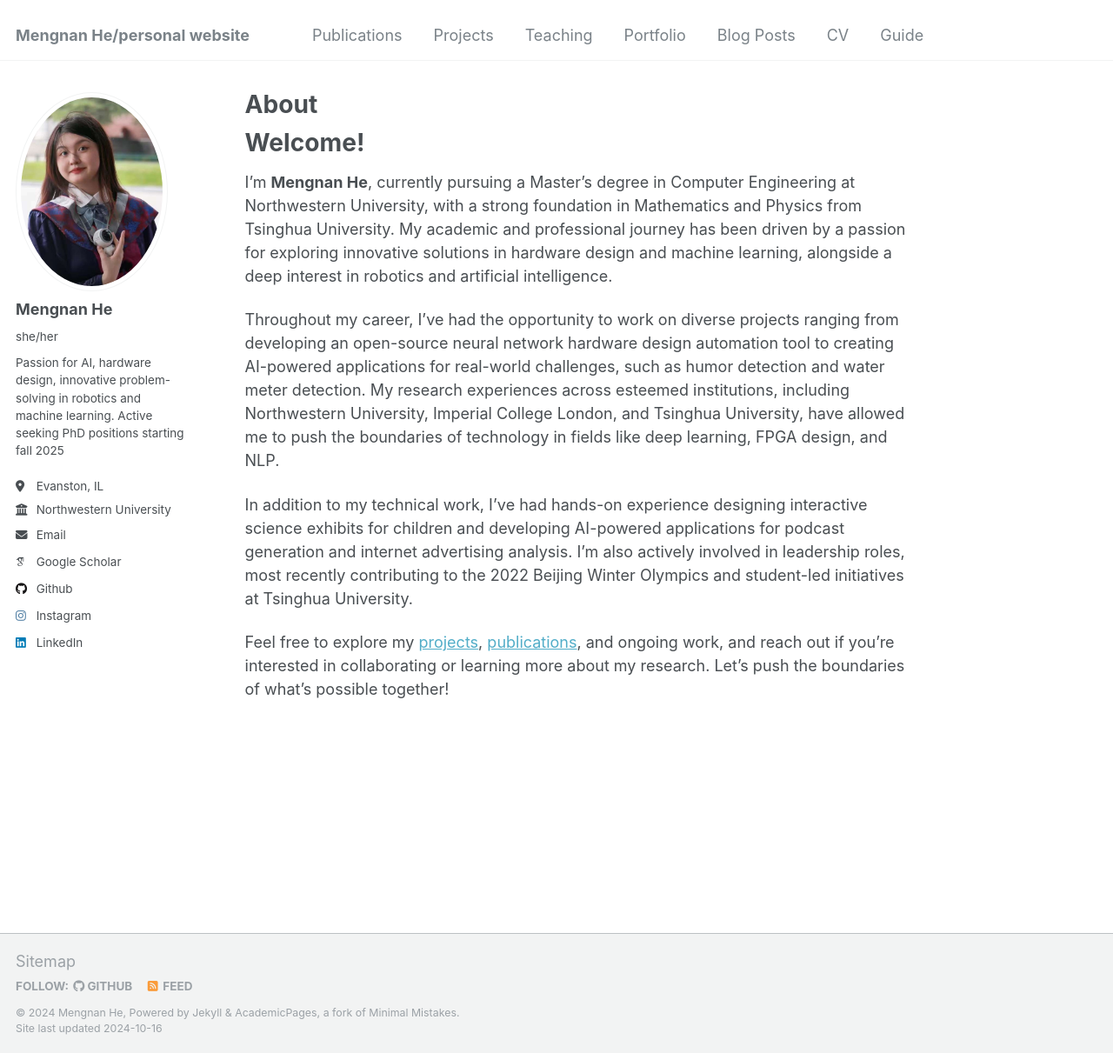
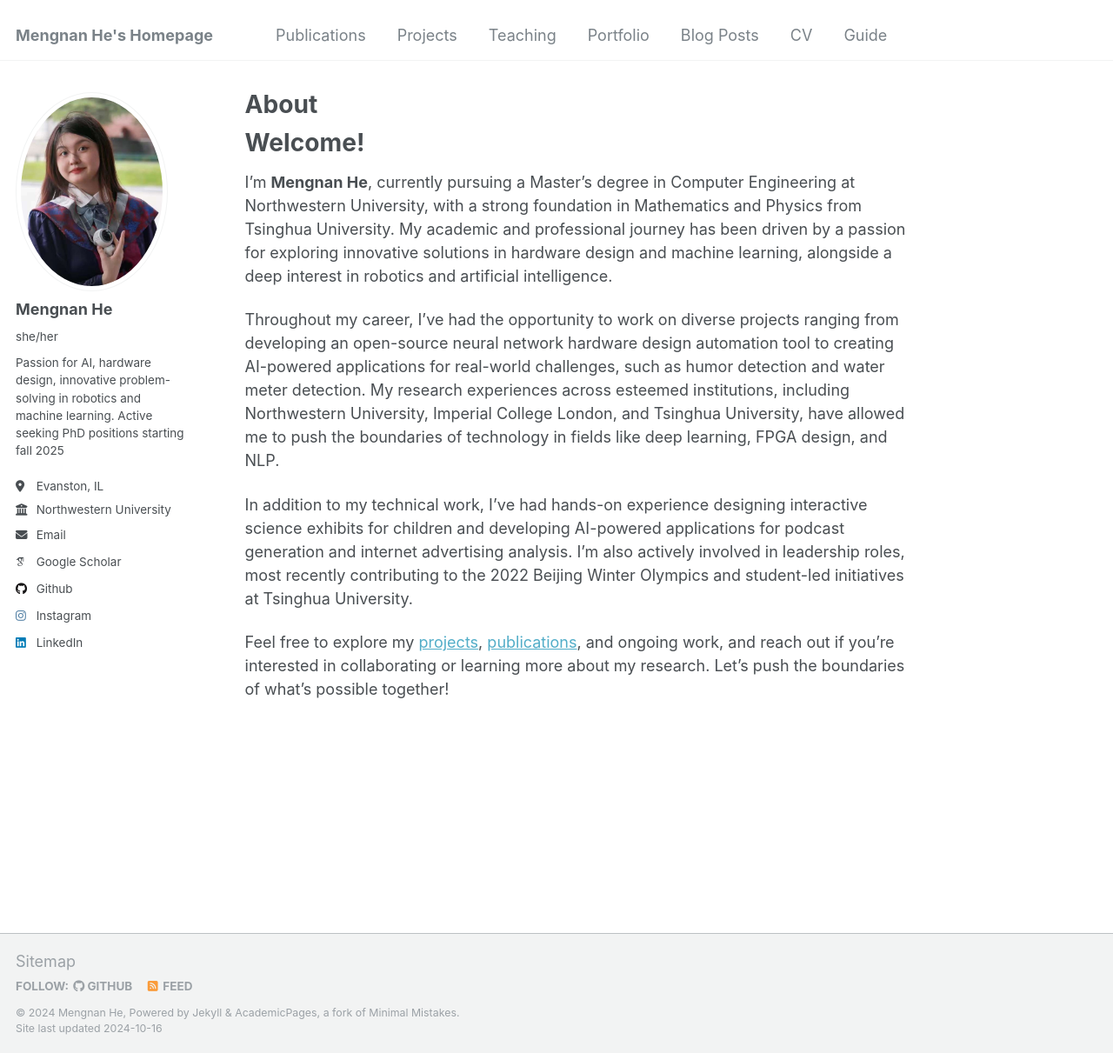
Before and after one commit to bugman1215/bugman1215.github.io, a Jekyll site: the page built from _pages/about.md, in a window 1280 px wide and 1211 px high. Shown: the whole window at 87% size. Built offline with Jekyll 4.4.1, drawn with Linux system fonts in a browser that asks for light colours; some web fonts are replaced.

Commit message:
Update _config.yml

```diff
--- a/_config.yml
+++ b/_config.yml
@@ -8,7 +8,7 @@
 
 # Basic Site Settings
 locale                   : "en-US"
-title                    : "Mengnan He/personal website"
+title                    : "Mengnan He's Homepage"
 title_separator          : "-"
 name                     : &name "Mengnan He"
 description              : &description "personal description"
```
